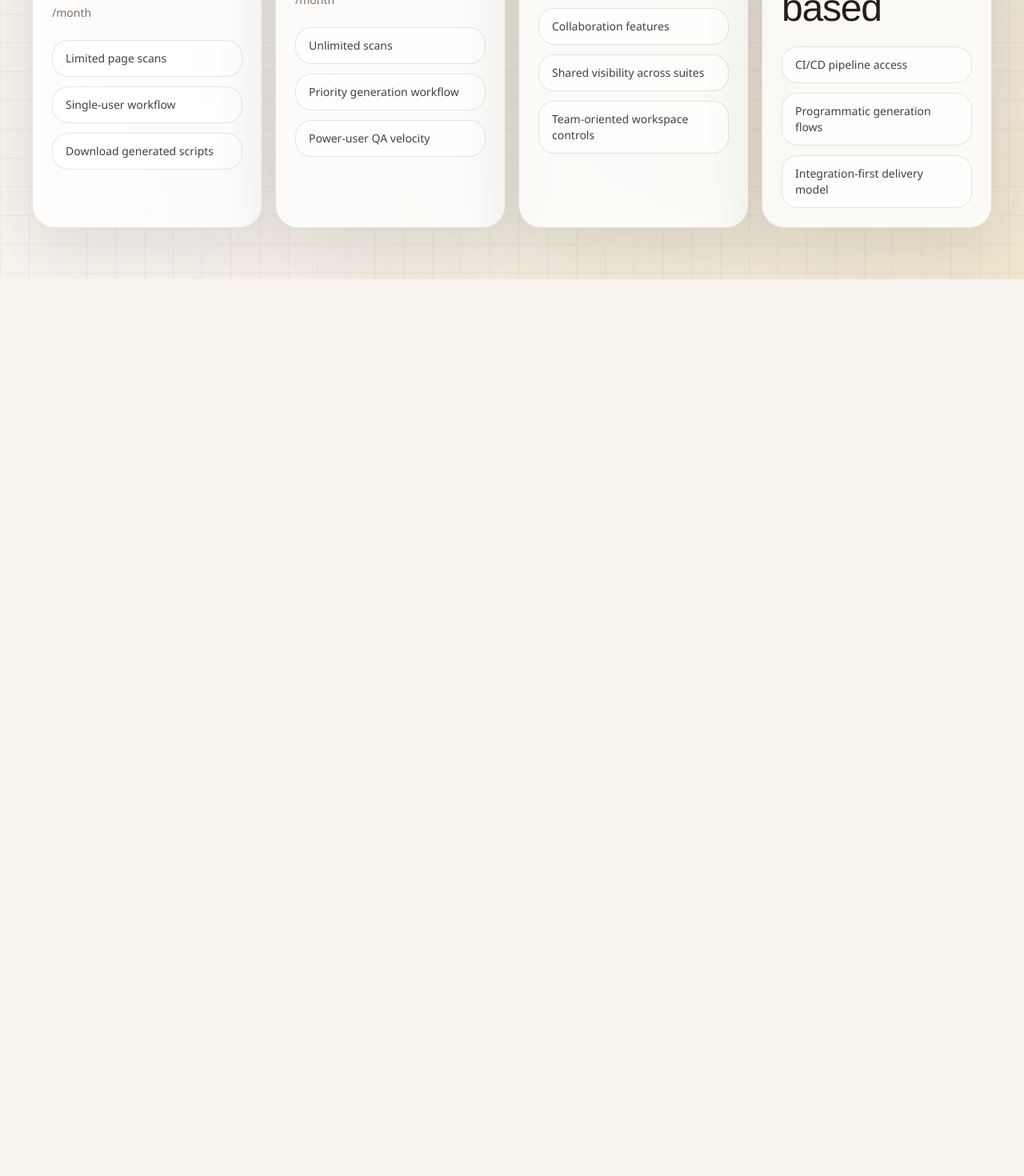
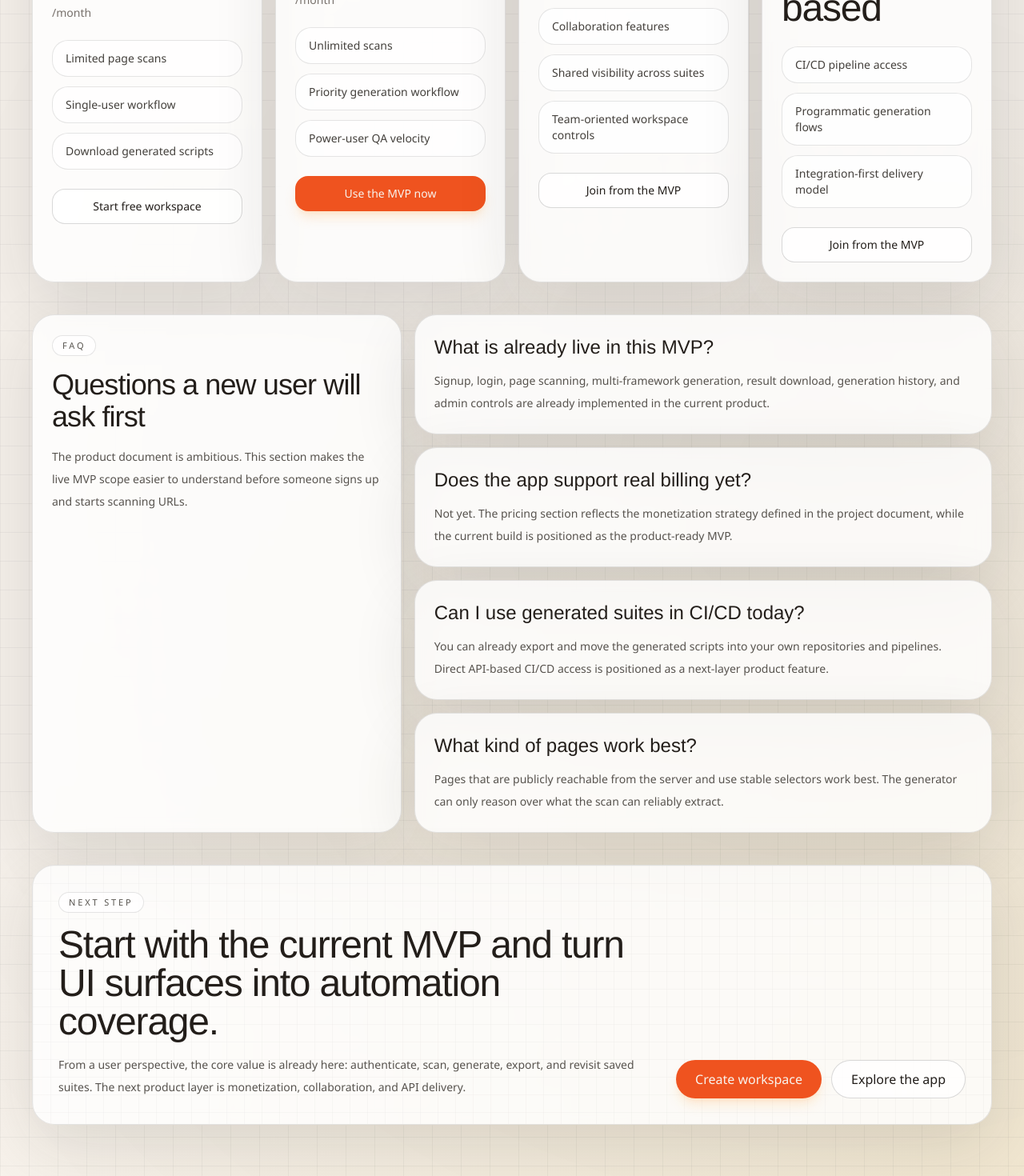
Before and after one commit to AI-Kurukshetra/autotestgen-ai, a Next.js app: page / in a window 1280 px wide. Shown: the part 2863-4333 px from the top of the page at 80% size. Before the commit the page ends 3212 px from the top, so only its background shows below. Built offline with nearby package versions, Linux system fonts and the light colour scheme; no server answers.

Commit message:
Add FAQ section to HomePage for better user onboarding; enhance Dashboard and Settings pages with user display name and improved layout. Update MobileNav and UserMenu components to show user display name, and refactor URL form for better status messaging during operations.

```diff
--- a/app/dashboard/page.tsx
+++ b/app/dashboard/page.tsx
@@ -4,18 +4,21 @@ import { redirect } from "next/navigation";
 
 import { UrlForm } from "@/components/url-form";
 import { createClient } from "@/lib/supabase/server";
+import { getUserDisplayName } from "@/lib/user-display";
 import { formatDate } from "@/lib/utils";
 import type { TestGeneration } from "@/lib/types";
 
 export default async function DashboardPage() {
   const supabase = createClient();
   const {
-    data: { user }
+    data: { user },
   } = await supabase.auth.getUser();
 
   if (!user) {
     redirect("/auth/login");
   }
+
+  const displayName = getUserDisplayName(user);
 
   const { data: history } = await supabase
     .from("test_generations")
@@ -26,8 +29,19 @@ export default async function DashboardPage() {
 
   return (
     <main className="mx-auto max-w-7xl px-4 py-8 sm:px-6 sm:py-10 lg:px-10 lg:py-14">
-      <div className="grid gap-8 xl:grid-cols-[1.2fr_0.8fr]">
+      <div className="grid gap-8 xl:grid-cols-[1.3fr_0.7fr]">
         <div className="space-y-8">
+          {/* <div className="panel p-6">
+            <span className="eyebrow">Workspace</span>
+            <h1 className="mt-4 font-display text-3xl tracking-tight sm:text-4xl">
+              Welcome back, {displayName}.
+            </h1>
+            <p className="mt-3 max-w-3xl text-sm leading-7 text-stone-600">
+              Submit a page URL, choose your target framework and language, and let
+              AutoTestGen AI draft a runnable automation suite you can review, export,
+              and reuse.
+            </p>
+          </div> */}
           <UrlForm />
         </div>
 
@@ -39,8 +53,12 @@ export default async function DashboardPage() {
             </h2>
             <ul className="mt-4 space-y-3 text-sm leading-7 text-stone-600">
               <li>Use live URLs that allow server-side fetching.</li>
-              <li>Stable selectors improve AI output quality and test resilience.</li>
-              <li>Generated suites are stored against your authenticated account.</li>
+              <li>
+                Stable selectors improve AI output quality and test resilience.
+              </li>
+              <li>
+                Generated suites are stored against your authenticated account.
+              </li>
             </ul>
           </div>
 
@@ -64,19 +82,24 @@ export default async function DashboardPage() {
                   >
                     <div className="flex items-start justify-between gap-4">
                       <div className="min-w-0">
-                        <p className="break-all font-medium text-stone-900">{item.url}</p>
+                        <p className="break-all font-medium text-stone-900">
+                          {item.url}
+                        </p>
                         <p className="mt-2 text-xs uppercase tracking-[0.22em] text-stone-500">
                           {item.framework} · {item.language}
                         </p>
                       </div>
                       <ArrowUpRight className="h-4 w-4 text-stone-400" />
                     </div>
-                    <p className="mt-3 text-xs text-stone-500">{formatDate(item.created_at)}</p>
+                    <p className="mt-3 text-xs text-stone-500">
+                      {formatDate(item.created_at)}
+                    </p>
                   </Link>
                 ))
               ) : (
                 <div className="rounded-[24px] border border-dashed border-black/15 bg-white/60 p-5 text-sm text-stone-500">
-                  No generated suites yet. Scan a URL to create your first saved result.
+                  No generated suites yet. Scan a URL to create your first saved
+                  result.
                 </div>
               )}
             </div>
--- a/app/page.tsx
+++ b/app/page.tsx
@@ -147,6 +147,29 @@ const pricing = [
       "Programmatic generation flows",
       "Integration-first delivery model"
     ]
+  }
+];
+
+const faqs = [
+  {
+    question: "What is already live in this MVP?",
+    answer:
+      "Signup, login, page scanning, multi-framework generation, result download, generation history, and admin controls are already implemented in the current product."
+  },
+  {
+    question: "Does the app support real billing yet?",
+    answer:
+      "Not yet. The pricing section reflects the monetization strategy defined in the project document, while the current build is positioned as the product-ready MVP."
+  },
+  {
+    question: "Can I use generated suites in CI/CD today?",
+    answer:
+      "You can already export and move the generated scripts into your own repositories and pipelines. Direct API-based CI/CD access is positioned as a next-layer product feature."
+  },
+  {
+    question: "What kind of pages work best?",
+    answer:
+      "Pages that are publicly reachable from the server and use stable selectors work best. The generator can only reason over what the scan can reliably extract."
   }
 ];
 
@@ -440,8 +463,87 @@ export default async function HomePage() {
                   </div>
                 ))}
               </div>
+
+              <div className="mt-6">
+                <Link
+                  href={user ? "/dashboard" : "/auth/signup"}
+                  className={cn(
+                    buttonVariants({
+                      variant: plan.featured ? "accent" : "outline",
+                      size: "default"
+                    }),
+                    "w-full rounded-2xl"
+                  )}
+                >
+                  {plan.name === "Free"
+                    ? "Start free workspace"
+                    : plan.name === "Pro"
+                      ? "Use the MVP now"
+                      : "Join from the MVP"}
+                </Link>
+              </div>
             </div>
           ))}
+        </div>
+      </section>
+
+      <section className="grid gap-4 lg:grid-cols-[0.78fr_1.22fr]">
+        <div className="panel p-6">
+          <span className="eyebrow">FAQ</span>
+          <h2 className="mt-4 font-display text-3xl tracking-tight sm:text-4xl">
+            Questions a new user will ask first
+          </h2>
+          <p className="mt-4 text-sm leading-7 text-stone-600">
+            The product document is ambitious. This section makes the live MVP scope
+            easier to understand before someone signs up and starts scanning URLs.
+          </p>
+        </div>
+
+        <div className="space-y-4">
+          {faqs.map((item) => (
+            <div key={item.question} className="panel p-6">
+              <h3 className="font-display text-2xl">{item.question}</h3>
+              <p className="mt-3 text-sm leading-7 text-stone-600">{item.answer}</p>
+            </div>
+          ))}
+        </div>
+      </section>
+
+      <section className="panel relative overflow-hidden p-6 sm:p-8">
+        <div className="absolute inset-0 bg-grid bg-[size:22px_22px] opacity-30" />
+        <div className="relative z-10 flex flex-col gap-6 lg:flex-row lg:items-end lg:justify-between">
+          <div className="max-w-3xl space-y-4">
+            <span className="eyebrow">Next step</span>
+            <h2 className="font-display text-3xl tracking-tight sm:text-4xl lg:text-5xl">
+              Start with the current MVP and turn UI surfaces into automation coverage.
+            </h2>
+            <p className="text-sm leading-7 text-stone-600">
+              From a user perspective, the core value is already here: authenticate,
+              scan, generate, export, and revisit saved suites. The next product layer
+              is monetization, collaboration, and API delivery.
+            </p>
+          </div>
+
+          <div className="flex w-full flex-col gap-3 sm:w-auto sm:flex-row">
+            <Link
+              href={user ? "/dashboard" : "/auth/signup"}
+              className={cn(
+                buttonVariants({ variant: "accent", size: "lg" }),
+                "w-full sm:w-auto"
+              )}
+            >
+              Create workspace
+            </Link>
+            <Link
+              href="/dashboard"
+              className={cn(
+                buttonVariants({ variant: "outline", size: "lg" }),
+                "w-full sm:w-auto"
+              )}
+            >
+              Explore the app
+            </Link>
+          </div>
         </div>
       </section>
     </main>
--- a/app/settings/page.tsx
+++ b/app/settings/page.tsx
@@ -2,6 +2,7 @@ import { BadgeCheck, CalendarClock, Mail } from "lucide-react";
 import { redirect } from "next/navigation";
 
 import { createClient } from "@/lib/supabase/server";
+import { getUserDisplayName } from "@/lib/user-display";
 import { formatDate } from "@/lib/utils";
 
 export default async function SettingsPage() {
@@ -14,6 +15,8 @@ export default async function SettingsPage() {
     redirect("/auth/login");
   }
 
+  const displayName = getUserDisplayName(user);
+
   const { count } = await supabase
     .from("test_generations")
     .select("*", { count: "exact", head: true })
@@ -24,6 +27,11 @@ export default async function SettingsPage() {
       icon: Mail,
       label: "Email address",
       value: user.email || "Not available"
+    },
+    {
+      icon: BadgeCheck,
+      label: "Display name",
+      value: displayName
     },
     {
       icon: CalendarClock,
@@ -39,7 +47,7 @@ export default async function SettingsPage() {
           <div className="panel p-6">
             <span className="eyebrow">Settings</span>
             <h1 className="mt-4 font-display text-3xl tracking-tight sm:text-4xl">
-              Account details
+              {displayName}&apos;s account
             </h1>
             <p className="mt-3 text-sm leading-7 text-stone-600">
               Review the authentication details currently attached to your AutoTestGen AI
--- a/components/mobile-nav.tsx
+++ b/components/mobile-nav.tsx
@@ -11,10 +11,15 @@ import { cn } from "@/lib/utils";
 
 type MobileNavProps = {
   email?: string;
+  displayName?: string;
   isAdmin?: boolean;
 };
 
-export function MobileNav({ email, isAdmin = false }: MobileNavProps) {
+export function MobileNav({
+  email,
+  displayName,
+  isAdmin = false
+}: MobileNavProps) {
   const supabase = createClient();
   const router = useRouter();
   const pathname = usePathname();
@@ -85,7 +90,8 @@ export function MobileNav({ email, isAdmin = false }: MobileNavProps) {
                   <p className="font-mono text-[10px] uppercase tracking-[0.24em] text-stone-400">
                     Signed in
                   </p>
-                  <p className="mt-2 break-all text-sm font-medium">{email}</p>
+                  <p className="mt-2 text-sm font-medium">{displayName || email}</p>
+                  <p className="mt-1 break-all text-xs text-stone-300">{email}</p>
                 </div>
               ) : null}
 
--- /dev/null
+++ b/lib/user-display.ts
@@ -0,0 +1,24 @@
+type UserLike = {
+  email?: string | null;
+  user_metadata?: {
+    name?: string;
+    full_name?: string;
+  } | null;
+};
+
+export function getUserDisplayName(user?: UserLike | null) {
+  const metadataName =
+    user?.user_metadata?.full_name?.trim() || user?.user_metadata?.name?.trim();
+
+  if (metadataName) {
+    return metadataName;
+  }
+
+  const email = user?.email?.trim();
+
+  if (!email) {
+    return "Account";
+  }
+
+  return email.split("@")[0];
+}
```
Also changed, not shown: components/navbar.tsx (+12 -2 lines), components/url-form.tsx (+58 -16 lines), components/user-menu.tsx (+8 -4 lines).
